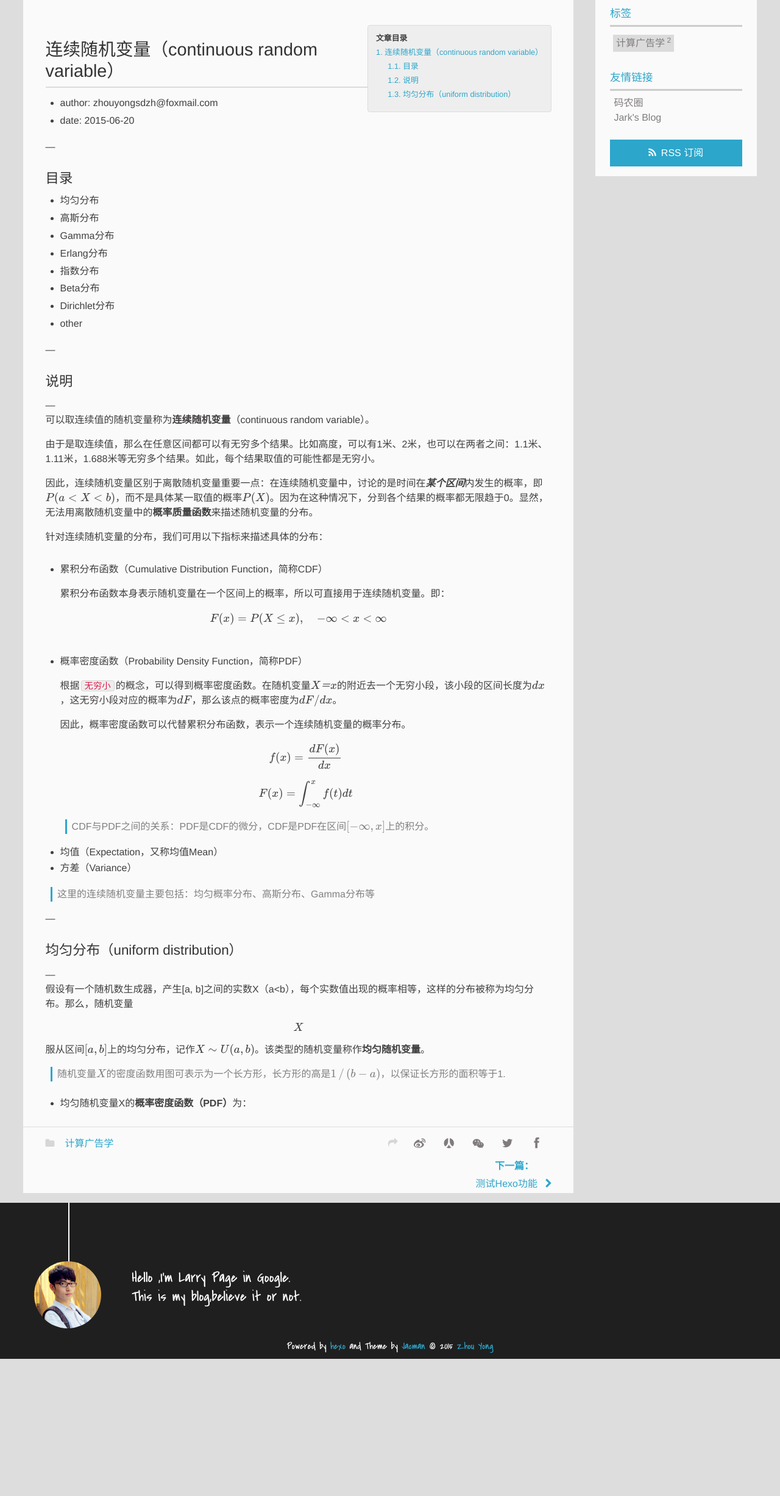
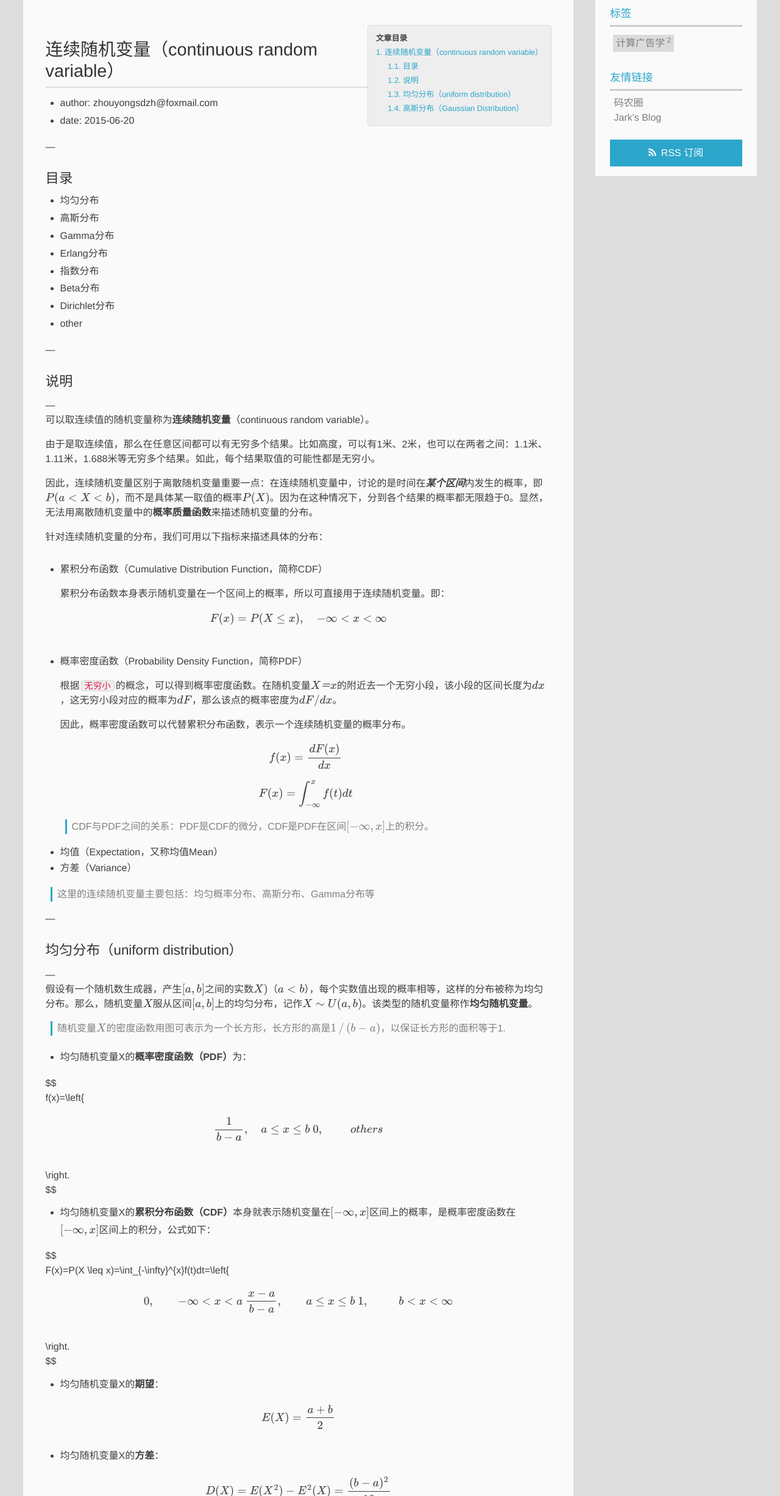
Before and after one commit to ComputationalAds/ComputationalAds.github.io, a plain HTML site: page 2015/06/29/prob-stats-chapter3-continuous-random-variable/index.html in a window 1280 px wide. Shown: the part 346-2800 px from the top of the page at 61% size. Before the commit the page ends 2575 px from the top, so only its background shows below. Drawn offline with nearby package versions, Linux system fonts and the light colour scheme; some packages are replaced by stand-ins of ours.

Commit message:
Site updated: 2015-06-29 23:07:37

```diff
--- a/2015/06/29/prob-stats-chapter3-continuous-random-variable/index.html
+++ b/2015/06/29/prob-stats-chapter3-continuous-random-variable/index.html
@@ -143,7 +143,7 @@ other
 		<div id="toc" class="toc-article">
 			<strong class="toc-title">文章目录</strong>
 
-			<ol class="toc"><li class="toc-item toc-level-2"><a class="toc-link" href="#连续随机变量（continuous_random_variable）"><span class="toc-number">1.</span> <span class="toc-text">连续随机变量（continuous random variable）</span></a><ol class="toc-child"><li class="toc-item toc-level-3"><a class="toc-link" href="#目录"><span class="toc-number">1.1.</span> <span class="toc-text">目录</span></a></li><li class="toc-item toc-level-3"><a class="toc-link" href="#说明"><span class="toc-number">1.2.</span> <span class="toc-text">说明</span></a></li><li class="toc-item toc-level-3"><a class="toc-link" href="#均匀分布（uniform_distribution）"><span class="toc-number">1.3.</span> <span class="toc-text">均匀分布（uniform distribution）</span></a></li></ol></li></ol>
+			<ol class="toc"><li class="toc-item toc-level-2"><a class="toc-link" href="#连续随机变量（continuous_random_variable）"><span class="toc-number">1.</span> <span class="toc-text">连续随机变量（continuous random variable）</span></a><ol class="toc-child"><li class="toc-item toc-level-3"><a class="toc-link" href="#目录"><span class="toc-number">1.1.</span> <span class="toc-text">目录</span></a></li><li class="toc-item toc-level-3"><a class="toc-link" href="#说明"><span class="toc-number">1.2.</span> <span class="toc-text">说明</span></a></li><li class="toc-item toc-level-3"><a class="toc-link" href="#均匀分布（uniform_distribution）"><span class="toc-number">1.3.</span> <span class="toc-text">均匀分布（uniform distribution）</span></a></li><li class="toc-item toc-level-3"><a class="toc-link" href="#高斯分布（Gaussian_Distribution）"><span class="toc-number">1.4.</span> <span class="toc-text">高斯分布（Gaussian Distribution）</span></a></li></ol></li></ol>
 
 		</div>
 
@@ -191,13 +191,32 @@ other
 <p>这里的连续随机变量主要包括：均匀概率分布、高斯分布、Gamma分布等</p>
 </blockquote>
 <p>—</p>
-<h3 id="均匀分布（uniform_distribution）">均匀分布（uniform distribution）</h3><p>—<br>假设有一个随机数生成器，产生[a, b]之间的实数X（a&lt;b），每个实数值出现的概率相等，这样的分布被称为均匀分布。那么，随机变量$$X$$服从区间\([a,b]\)上的均匀分布，记作\(X \sim U(a,b)\)。该类型的随机变量称作<strong>均匀随机变量</strong>。</p>
+<h3 id="均匀分布（uniform_distribution）">均匀分布（uniform distribution）</h3><p>—<br>假设有一个随机数生成器，产生\([a, b]\)之间的实数\(X)\)（\(a&lt;b\)），每个实数值出现的概率相等，这样的分布被称为均匀分布。那么，随机变量\(X\)服从区间\([a,b]\)上的均匀分布，记作\(X \sim U(a,b)\)。该类型的随机变量称作<strong>均匀随机变量</strong>。</p>
 <blockquote>
 <p>随机变量\(X\)的密度函数用图可表示为一个长方形，长方形的高是\(1\,/\,(b-a)\)，以保证长方形的面积等于1.</p>
 </blockquote>
 <ul>
 <li>均匀随机变量X的<strong>概率密度函数（PDF）</strong>为：</li>
 </ul>
+<p>$$<br>f(x)=\left{<br>\begin{gather}<br>\frac {1}{b-a}, \quad a \leq x \leq b \<br>0, \qquad\; others<br>\end{gather}<br>\right.<br>$$</p>
+<ul>
+<li>均匀随机变量X的<strong>累积分布函数（CDF）</strong>本身就表示随机变量在\([-\infty, x]\)区间上的概率，是概率密度函数在\([-\infty, x]\)区间上的积分，公式如下：</li>
+</ul>
+<p>$$<br>F(x)=P(X \leq x)=\int_{-\infty}^{x}f(t)dt=\left{<br>\begin{aligned}<br>0, \qquad -\infty &lt; x &lt; a \<br>\frac {x-a}{b-a}, \qquad a \leq x \leq b \<br>1, \qquad\;\; b &lt; x &lt; \infty<br>\end{aligned}<br>\right.<br>$$</p>
+<ul>
+<li>均匀随机变量X的<strong>期望</strong>：</li>
+</ul>
+<p>$$<br>E(X)=\frac {a+b}{2}<br>$$</p>
+<ul>
+<li>均匀随机变量X的<strong>方差</strong>：</li>
+</ul>
+<p>$$<br>D(X)=E(X^2)-E^2(X)=\frac {(b-a)^2}{12}<br>$$</p>
+<hr>
+<h3 id="高斯分布（Gaussian_Distribution）">高斯分布（Gaussian Distribution）</h3><hr>
+<ul>
+<li>概率密度函数</li>
+</ul>
+<p>$$<br>f(x)=\frac{1}{\sqrt{2\pi}\sigma}\exp\left(-\frac{(x-\mu)^2}{2 \sigma^2} \right)<br>$$</p>
 
 	</div>
 		<footer class="article-footer clearfix">
@@ -247,7 +266,7 @@ other
   <div id="toc" class="toc-aside">
   <strong class="toc-title">文章目录</strong>
 
- <ol class="toc"><li class="toc-item toc-level-2"><a class="toc-link" href="#连续随机变量（continuous_random_variable）"><span class="toc-number">1.</span> <span class="toc-text">连续随机变量（continuous random variable）</span></a><ol class="toc-child"><li class="toc-item toc-level-3"><a class="toc-link" href="#目录"><span class="toc-number">1.1.</span> <span class="toc-text">目录</span></a></li><li class="toc-item toc-level-3"><a class="toc-link" href="#说明"><span class="toc-number">1.2.</span> <span class="toc-text">说明</span></a></li><li class="toc-item toc-level-3"><a class="toc-link" href="#均匀分布（uniform_distribution）"><span class="toc-number">1.3.</span> <span class="toc-text">均匀分布（uniform distribution）</span></a></li></ol></li></ol>
+ <ol class="toc"><li class="toc-item toc-level-2"><a class="toc-link" href="#连续随机变量（continuous_random_variable）"><span class="toc-number">1.</span> <span class="toc-text">连续随机变量（continuous random variable）</span></a><ol class="toc-child"><li class="toc-item toc-level-3"><a class="toc-link" href="#目录"><span class="toc-number">1.1.</span> <span class="toc-text">目录</span></a></li><li class="toc-item toc-level-3"><a class="toc-link" href="#说明"><span class="toc-number">1.2.</span> <span class="toc-text">说明</span></a></li><li class="toc-item toc-level-3"><a class="toc-link" href="#均匀分布（uniform_distribution）"><span class="toc-number">1.3.</span> <span class="toc-text">均匀分布（uniform distribution）</span></a></li><li class="toc-item toc-level-3"><a class="toc-link" href="#高斯分布（Gaussian_Distribution）"><span class="toc-number">1.4.</span> <span class="toc-text">高斯分布（Gaussian Distribution）</span></a></li></ol></li></ol>
 
   </div>
 
--- a/index.html
+++ b/index.html
@@ -138,13 +138,32 @@
 <p>这里的连续随机变量主要包括：均匀概率分布、高斯分布、Gamma分布等</p>
 </blockquote>
 <p>—</p>
-<h3 id="均匀分布（uniform_distribution）">均匀分布（uniform distribution）</h3><p>—<br>假设有一个随机数生成器，产生[a, b]之间的实数X（a&lt;b），每个实数值出现的概率相等，这样的分布被称为均匀分布。那么，随机变量$$X$$服从区间\([a,b]\)上的均匀分布，记作\(X \sim U(a,b)\)。该类型的随机变量称作<strong>均匀随机变量</strong>。</p>
+<h3 id="均匀分布（uniform_distribution）">均匀分布（uniform distribution）</h3><p>—<br>假设有一个随机数生成器，产生\([a, b]\)之间的实数\(X)\)（\(a&lt;b\)），每个实数值出现的概率相等，这样的分布被称为均匀分布。那么，随机变量\(X\)服从区间\([a,b]\)上的均匀分布，记作\(X \sim U(a,b)\)。该类型的随机变量称作<strong>均匀随机变量</strong>。</p>
 <blockquote>
 <p>随机变量\(X\)的密度函数用图可表示为一个长方形，长方形的高是\(1\,/\,(b-a)\)，以保证长方形的面积等于1.</p>
 </blockquote>
 <ul>
 <li>均匀随机变量X的<strong>概率密度函数（PDF）</strong>为：</li>
 </ul>
+<p>$$<br>f(x)=\left{<br>\begin{gather}<br>\frac {1}{b-a}, \quad a \leq x \leq b \<br>0, \qquad\; others<br>\end{gather}<br>\right.<br>$$</p>
+<ul>
+<li>均匀随机变量X的<strong>累积分布函数（CDF）</strong>本身就表示随机变量在\([-\infty, x]\)区间上的概率，是概率密度函数在\([-\infty, x]\)区间上的积分，公式如下：</li>
+</ul>
+<p>$$<br>F(x)=P(X \leq x)=\int_{-\infty}^{x}f(t)dt=\left{<br>\begin{aligned}<br>0, \qquad -\infty &lt; x &lt; a \<br>\frac {x-a}{b-a}, \qquad a \leq x \leq b \<br>1, \qquad\;\; b &lt; x &lt; \infty<br>\end{aligned}<br>\right.<br>$$</p>
+<ul>
+<li>均匀随机变量X的<strong>期望</strong>：</li>
+</ul>
+<p>$$<br>E(X)=\frac {a+b}{2}<br>$$</p>
+<ul>
+<li>均匀随机变量X的<strong>方差</strong>：</li>
+</ul>
+<p>$$<br>D(X)=E(X^2)-E^2(X)=\frac {(b-a)^2}{12}<br>$$</p>
+<hr>
+<h3 id="高斯分布（Gaussian_Distribution）">高斯分布（Gaussian Distribution）</h3><hr>
+<ul>
+<li>概率密度函数</li>
+</ul>
+<p>$$<br>f(x)=\frac{1}{\sqrt{2\pi}\sigma}\exp\left(-\frac{(x-\mu)^2}{2 \sigma^2} \right)<br>$$</p>
 
 
 
```
